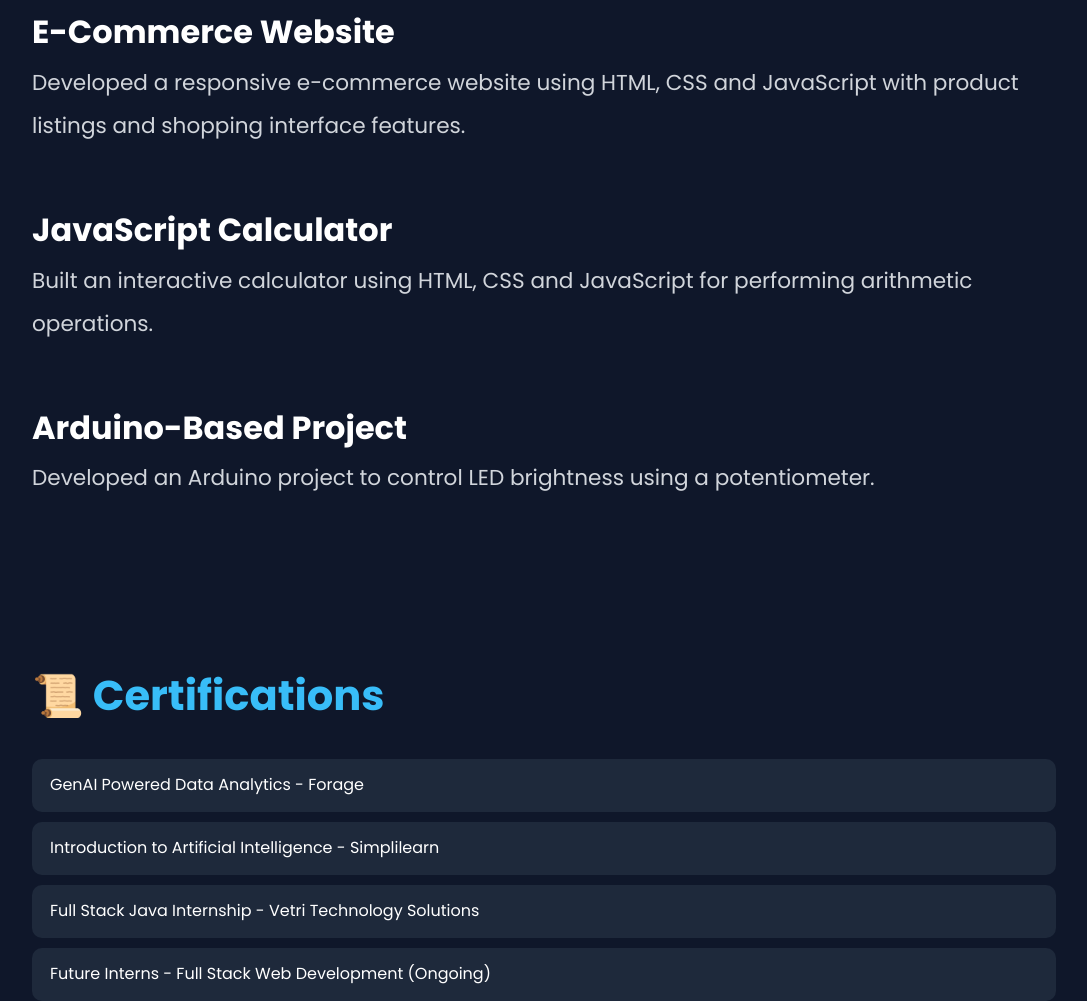
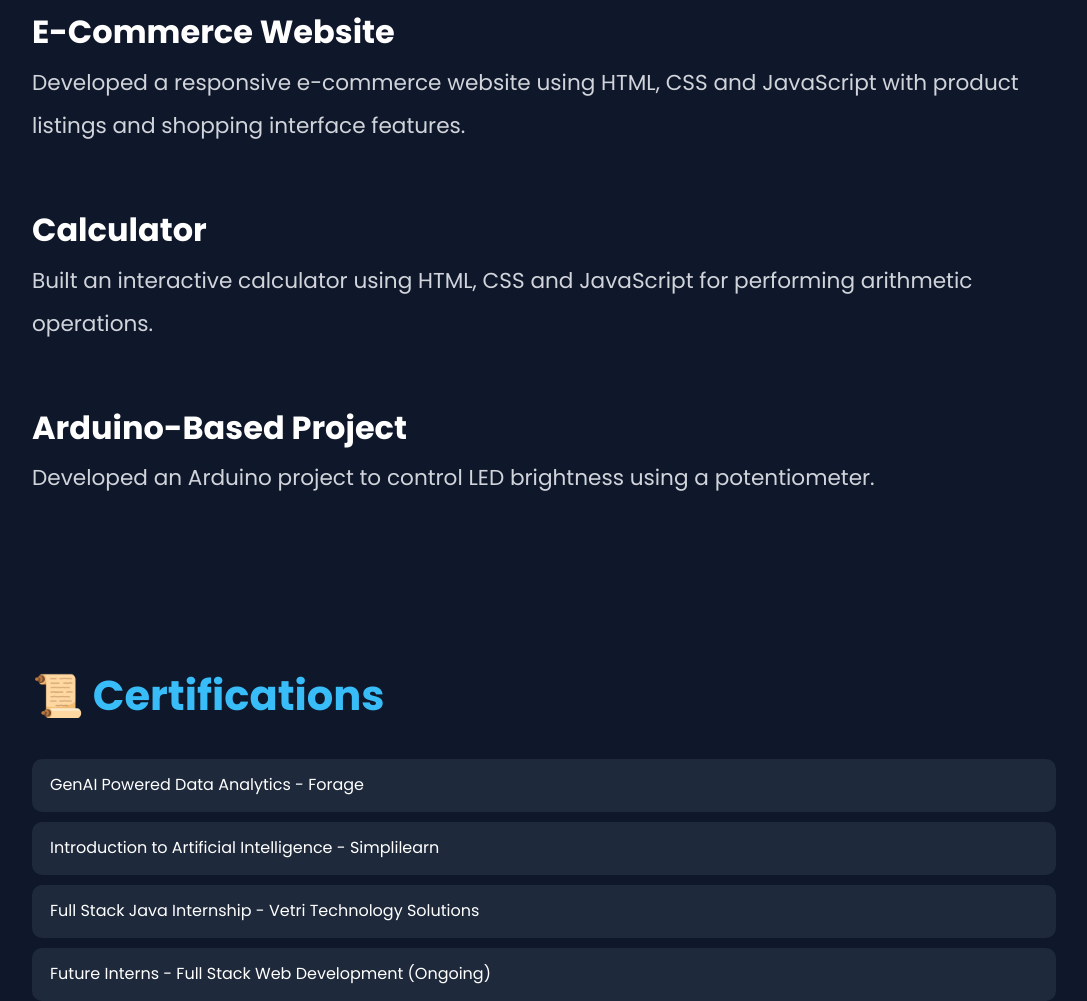
Before and after one commit to miruthulakannan09-commits/FUTURE_FS_01, a plain HTML site: page index.html in a window 1280 px wide. Shown: the part 2634-3635 px from the top of the page, without its empty margins (96-1183 px from the left). Drawn offline with Linux system fonts and the light colour scheme.

Commit message:
Add files via upload

```diff
--- a/index.html
+++ b/index.html
@@ -103,7 +103,7 @@
 
         <br>
 
-        <h3>JavaScript Calculator</h3>
+        <h3>Calculator</h3>
 
         <p>
             Built an interactive calculator using HTML, CSS and JavaScript for performing arithmetic operations.
```
